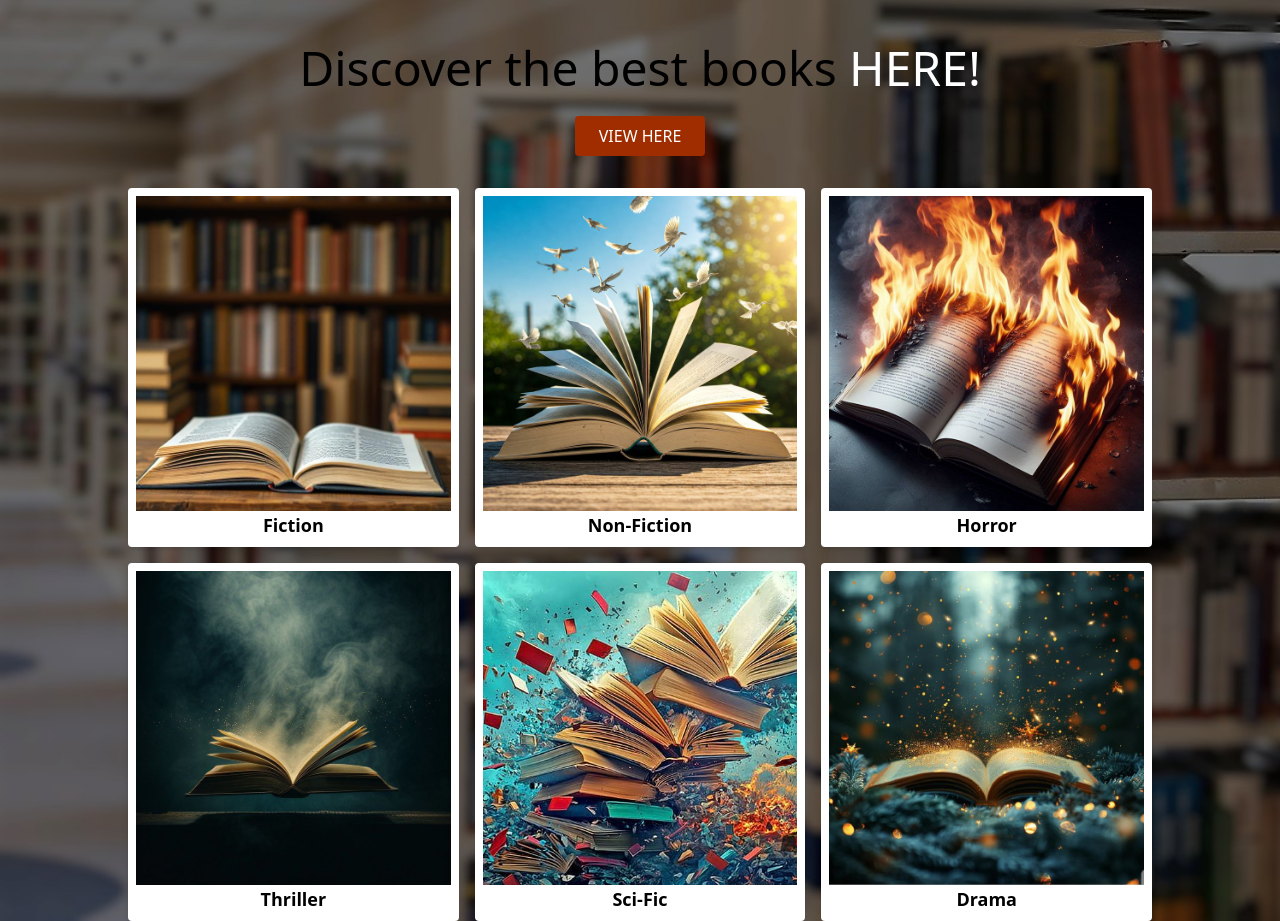
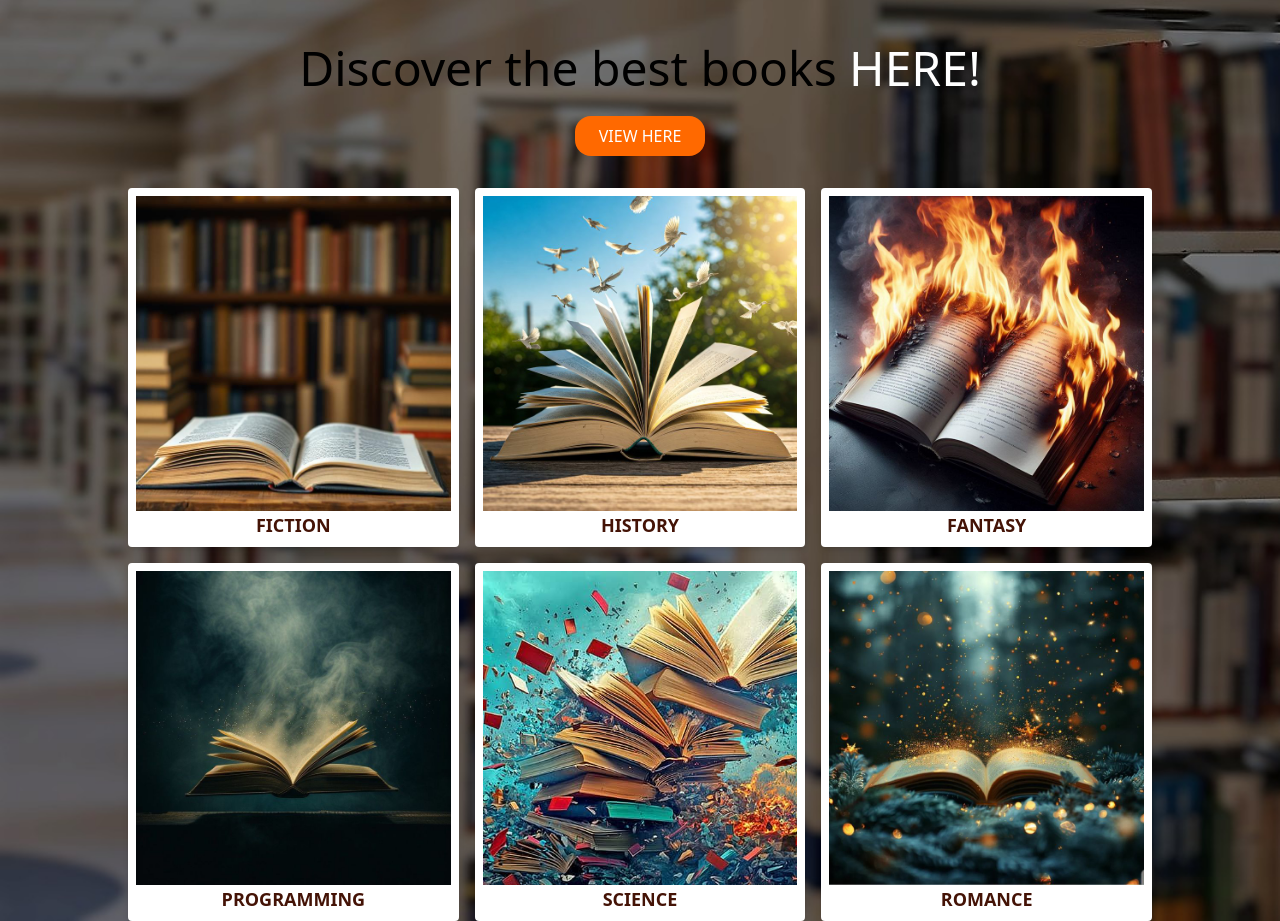
Before and after one commit to Real-Bambi/Library-App, a React (Vite) app: page / in a window 1280 px wide. Shown: the part 96-1017 px from the top of the page. Built offline with nearby package versions, Linux system fonts and the light colour scheme; no server answers.

Commit message:
updating changes in homepage

```diff
--- a/src/components/HomeCard.jsx
+++ b/src/components/HomeCard.jsx
@@ -4,9 +4,9 @@
 export default function HomeCard ({image,title}) {
 
     return(
-        <div className="bg-white shadow-md rounded p-2">
+        <div className="bg-white shadow-md rounded p-2 transform hover:scale-[1.10] transition ">
             <img src= {image} alt="drama image"  />
-                  <h2 className="text-lg font-bold text-center">{title}</h2>
+                  <h2 className=" text-lg font-bold text-center text-orange-950">{title}</h2>
 
         </div>
     )
--- a/src/pages/Home.jsx
+++ b/src/pages/Home.jsx
@@ -15,34 +15,34 @@ export default function Home() {
 
 
 const cards = [
-  { id: 1, image: FictionImage, title: "Fiction" },
-  { id: 2, image: NonFictionImage, title: "Non-Fiction" },
-  { id: 3, image: HorrorImage, title: "Horror" },
-  { id: 4, image: ThrillerImage, title: "Thriller" },
-  { id: 5, image: SciFiImage, title: "Sci-Fic" },
-  { id: 6, image: DramaImage, title: "Drama" },
+  { id: 1, image: FictionImage, title: "FICTION" },
+  { id: 2, image: NonFictionImage, title: "HISTORY" },
+  { id: 3, image: HorrorImage, title: "FANTASY" },
+  { id: 4, image: ThrillerImage, title: "PROGRAMMING" },
+  { id: 5, image: SciFiImage, title: "SCIENCE" },
+  { id: 6, image: DramaImage, title: "ROMANCE" },
 ];
 
     return (
 
-      <div className='relative h-full'>
+      <div className=' h-full'>
         {/* <div className="absolute inset-1 bg-gradient-to-r from-black-700 via-black/50 to-black/90 z-2"></div> */}
 
-          <div className="  bg-[url('./assets/images/booklib.jpg'))] bg-cover ">
+          <div className="  bg-[url('./assets/images/booklib.jpg'))] bg-cover h-[100vh] md:h-full ">
 
 
             <div >
-                <h1 className="font-bold text-center text-6xl pt-10"><span className="text-black">Welcome to</span> <span className="text-orange-700 "> BOOK SHELF</span>.</h1>
+                <h1 className="font-bold text-center text-6xl pt-10"><span className="text-black">Welcome to</span> <span className="text-orange-500 "> BOOK SHELF</span>.</h1>
                 <h2 className='font-medium text-center text-5xl pt-10'>Discover the best books <span className="text-white">HERE!</span></h2>
                 {/* <ArrowBigDown className=' flex flex-col size-30 items-center text-red-400 animate-bounce'/> */}
             </div>
             <div className="flex  justify-center pt-6">
-              <Link to={'/book-page'}><button className="bg-orange-800 hover:bg-orange-500 px-6 py-2 rounded text-white">VIEW HERE</button></Link>
+              <Link to={'/book-page'}><button className="bg-orange-500 hover:bg-orange-800 px-6 py-2 rounded-2xl text-white">VIEW HERE</button></Link>
             </div>
-            <div className='w-[80%] grid grid-cols-3 gap-4  pt-8 mx-auto '>
+            <div className='w-[80%] grid grid-cols-3 gap-4   pt-8 mx-auto '>
                 {cards.map(item  => {
                     return (
-                        <Link to={'#'}><HomeCard key={item.id} image={item.image} title={item.title} /></Link>
+                        <Link to={'/book-page'}><HomeCard key={item.id} image={item.image} title={item.title} /></Link>
                     )
                 })}
             </div>
```
